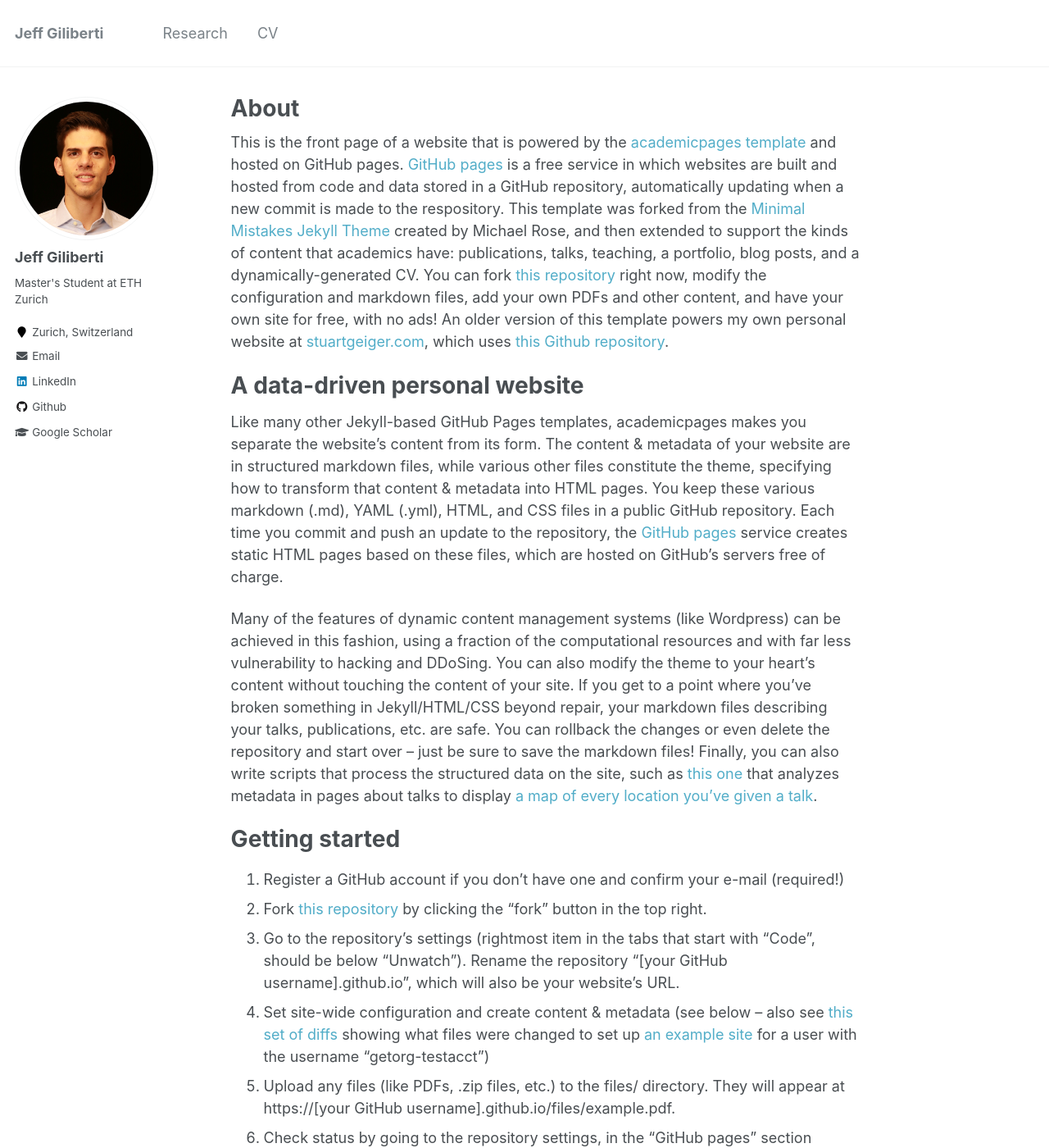
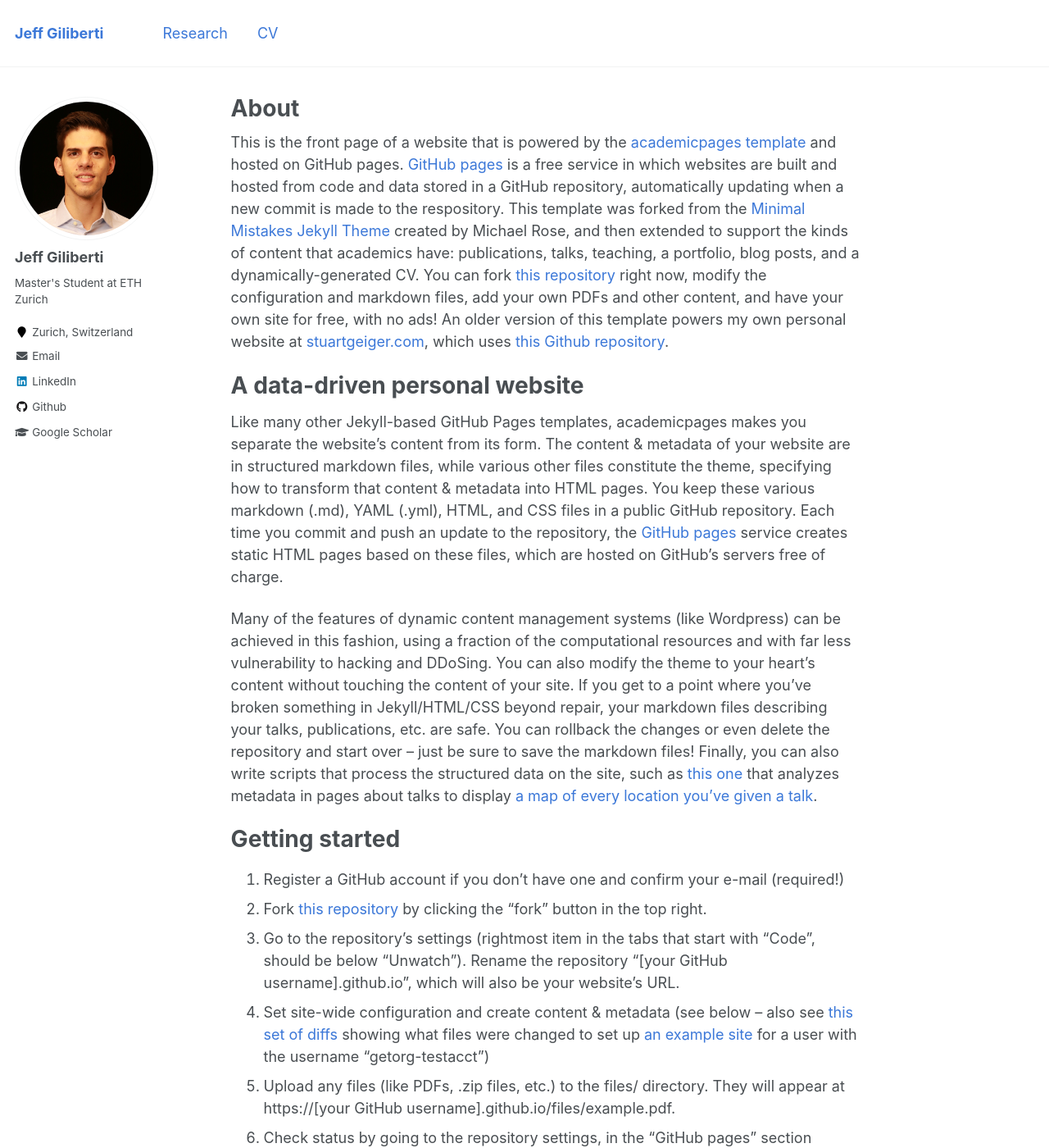
Before and after one commit to JeffG22/JeffG22.github.io, a Jekyll site: the page built from _pages/about.md, in a window 1280 px wide and 1400 px high. Shown: the whole window at 82% size. Built offline with Jekyll 4.4.1, drawn with Linux system fonts in a browser that asks for light colours.

Commit message:
change link style

```diff
--- a/_sass/_archive.scss
+++ b/_sass/_archive.scss
@@ -243,3 +243,6 @@
     }
   }
 }
+
+a, a:link, a:visited, a:active{color: #3c78d8; text-decoration:none;}
+a:hover{text-decoration:underline;}
```
